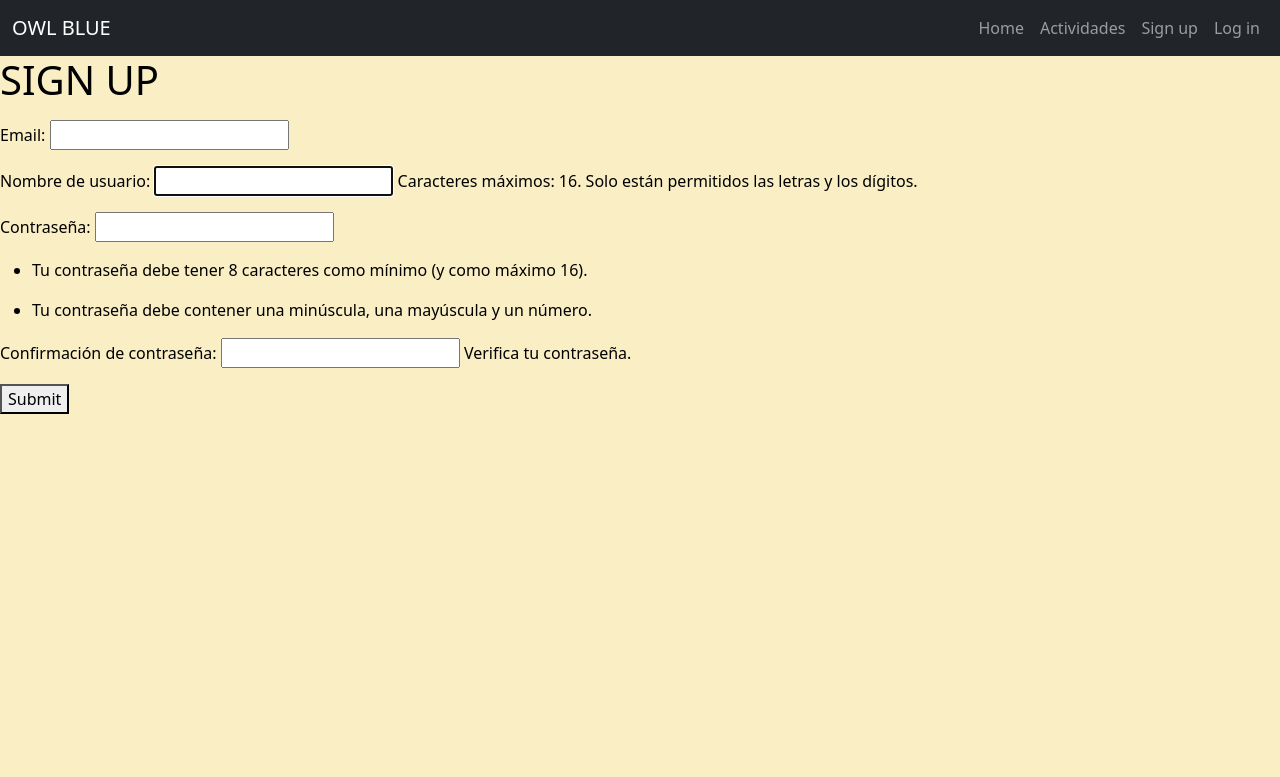
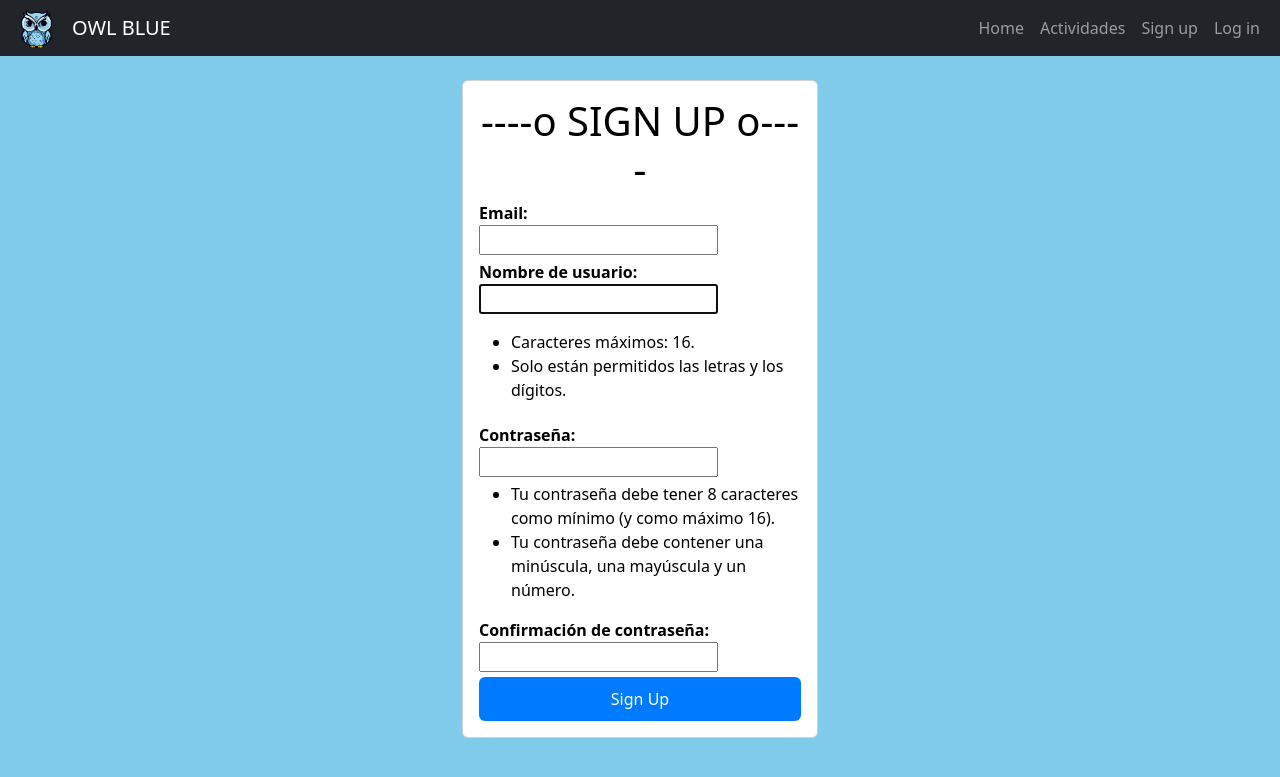
Before and after one commit to bumm1y/Owl_Blue, a Django app: page /signup/ in a window 1280 px wide. Shown: the top 777 px of the page. Run offline with Django 4.2, Linux system fonts and the light colour scheme.

Commit message:
--> Primer estilizado de vistas <-- ** Se incluyó un icon.png en la navbar (también se cambió en la pestaña del navegador) ** Se cambió principalmente el estilo de los formularios de sign up y log in (NO están terminados, falta mejorar detalles) ** Se sentaron las bases de la mayoría de los archivos .css (Pueden ser modificados aún más a futuro) ** Se incluyó el @login_required de Django (Se restringe la vista de 'Actividades' si el usuario no ha iniciado sesión)

```diff
--- a/Owl_Blue/owl_blue_app/templates/owl_blue_app/base.html
+++ b/Owl_Blue/owl_blue_app/templates/owl_blue_app/base.html
@@ -5,7 +5,7 @@
 <html lang="es">
     <head>
         <meta charset="UTF-8">
-        <link rel="icon" type="image/x-icon" href="{% static 'img/owlblue_icon1.png' %}"> <!--Muestra el ícono en cada pestaña-->
+        <link rel="icon" type="image/x-icon" href="{% static 'img/owlblue_icon.png' %}"> <!--Muestra el ícono en cada pestaña-->
         <link rel="stylesheet" href="https://cdn.jsdelivr.net/npm/bootstrap@5.3.2/dist/css/bootstrap.min.css"> <!--Importa contenido de Bootstrap5-->
         <link rel="stylesheet" type="text/css" href="{% static 'css/base.css' %}"> <!--Estilo .css de la base-->
         {% block header %} <!-- Crea un bloque header para relacionar con los otros .html-->
@@ -15,6 +15,7 @@
         <!--Navbar de Bootstrap5 y navegación html entre vistas-->
         <nav class="navbar navbar-expand-lg bg-dark navbar-dark">
             <div class="container-fluid">
+                <img src="{% static 'img/owlblue_icon.png' %}" alt="Logo" width="40" height="40" class="d-inline-block align-text-top custom-logo" >
                 <a class="navbar-brand" href="#">OWL BLUE</a>
                 <button class="navbar-toggler" type="button" data-bs-toggle="collapse" data-bs-target="#navbarNav" aria-controls="navbarNav" aria-expanded="false" aria-label="Toggle navigation">
                     <span class="navbar-toggler-icon"></span>
--- a/Owl_Blue/owl_blue_app/templates/owl_blue_app/index.html
+++ b/Owl_Blue/owl_blue_app/templates/owl_blue_app/index.html
@@ -8,7 +8,6 @@
 {% endblock %}
 
 {% block content %}
-    <img src="{% static 'img/owlblue_icon1.png' %}">
     <!-- Mensaje de confirmación (post-registro) -->
     {% if mensaje_confirmacion %}
     <div id="check">
--- a/Owl_Blue/owl_blue_app/templates/owl_blue_app/signup.html
+++ b/Owl_Blue/owl_blue_app/templates/owl_blue_app/signup.html
@@ -6,44 +6,53 @@
     <link rel="stylesheet" href="{% static 'css/signup.css' %}">
 {% endblock %}
 {% block content %}
-    <h1> SIGN UP </h1>
-    <form method="POST"> <!-- Formulario SignupForm-->
+    <main class="container">
+        <div class="row">
+            <div class="col-md-4 offset-md-4 mt-4"> <!-- Columna de amplio 4, centrado al espacio cuatro, con un margen de la navbar de 4-->
+                <form method="POST" class="card card-body"> <!-- Formulario SignupForm-->
                     {% csrf_token %} <!-- Validación CSRF de Django (Medida de seguridad)-->
+                    <h1 class="text-center"> ----o SIGN UP o----</h1>
                     {{error}} <!-- Error definido en 'views.py'-->
-        <p></p>
-        <p>
-            <label for="id_email">Email:</label>
+                    <div class="mb-3 form-group">
+                        <label for="id_email">Email:⠀⠀⠀⠀</label>
                         <input type="email" name="email" maxlength="50" autocapitalize="none" autocomplete="email" required="" id="id_email">
-        </p>
-        <p>
+                    </div>
+                    <div class="mb-3 form-group">
                         <label for="id_username">Nombre de usuario:</label>
                         <input type="text" name="username" maxlength="16" pattern="[a-zA-Z0-9]+" autocapitalize="none" autocomplete="username" autofocus="" required="" id="id_username">
-            <span class="helptext">Caracteres máximos: 16. Solo están permitidos las letras y los dígitos.</span>
-        </p>
-        <p>
-            <label for="id_password1">Contraseña:</label>
+                        <p></p>
+                    <ul>
+                        <li>
+                            Caracteres máximos: 16.
+                        </li>
+                        <li>
+                            Solo están permitidos las letras y los dígitos.
+                        </li>
+                    </ul>
+                    </div>
+                    <div class="mb-3 form-group">
+                        <label for="id_password1">Contraseña:⠀</label>
                         <input type="password" name="password1" minlength= "8" maxlength="16" pattern="[a-zA-Z0-9]+" autocomplete="new-password" required="" id="id_password1">
-            <span class="helptext"></span>
-        </p>
+                    </div>
                     <ul>
                         <li>
                             Tu contraseña debe tener 8 caracteres como mínimo (y como máximo 16).
-                <p></p>
                         </li>
                         <li>
                             Tu contraseña debe contener una minúscula, una mayúscula y un número.
                         </li>
                     </ul>
-      <p></p>
-      <p>
+                  <div class="mb-3 form-group">
                     <label for="id_password2">Confirmación de contraseña:</label>
                     <input type="password" name="password2" minlength= "8" maxlength="16" pattern="[a-zA-Z0-9]+" autocomplete="new-password" required="" id="id_password2">
-        <span class="helptext">Verifica tu contraseña.</span>
-      </p>
-      <p>
-        <button type="submit">Submit</button>
-      </p>
+                  </div>
+                    <button class="btn btn-primary">
+                        Sign Up
+                    </button>
                 </form>
+            </div>
+        </div>
+    </main>
 </body>
 </html>
 {% endblock %}
--- a/Owl_Blue/owl_blue_app/views.py
+++ b/Owl_Blue/owl_blue_app/views.py
@@ -4,6 +4,7 @@ from django.contrib.auth.models import User
 from django.contrib.auth import login, logout, authenticate
 from django.db import IntegrityError
 from .models import Categoria
+from django.contrib.auth.decorators import login_required
 
 # Página home
 def index(request):
@@ -29,9 +30,9 @@ def signup(request):
                 return redirect('home')
             except IntegrityError:
                 return render(request, 'owl_blue_app/signup.html', {
-            'form': form, 'error': 'El usuario o correo ingresado ya existe'})
+            'form': form, 'error': '[!] El usuario o correo ingresado ya existe'})
         return render(request, 'owl_blue_app/signup.html', {
-            'form': form, 'error': 'Las contraseñas no coinciden'})
+            'form': form, 'error': '[!] Las contraseñas no coinciden'})
 
 
 # Login
@@ -47,7 +48,7 @@ def signin(request):
         ])
         if user is None:
             return render(request, 'owl_blue_app/signin.html', {
-                'form': form, 'error': 'El usuario o la contraseña son incorrectos'})
+                'form': form, 'error': '[!] El usuario o la contraseña son incorrectos.'})
         else:
             login(request, user)
             return redirect('home')
@@ -58,6 +59,7 @@ def signout(request):
 
 ''' Actividades() '''
 
+@login_required # Se necesita estar logeado para ingresar a actividades
 def acts(request):
     acts = Categoria.objects.all()
     return render(request, 'owl_blue_app/acts.html', {
--- a/Owl_Blue/owl_blue_project/settings.py
+++ b/Owl_Blue/owl_blue_project/settings.py
@@ -124,6 +124,9 @@ USE_TZ = True
 STATIC_URL = '/static/'
 STATICFILES_DIRS = [os.path.join(BASE_DIR, 'static')]
 
+# Login URL (Ingreso a 'Actividades' sin estar logeado)
+LOGIN_URL = '/login'
+
 
 # Default primary key field type
 # https://docs.djangoproject.com/en/4.2/ref/settings/#default-auto-field
--- a/Owl_Blue/static/css/acts.css
+++ b/Owl_Blue/static/css/acts.css
@@ -1,4 +1,4 @@
 body {
-    background: rgb(250, 238, 197);
+    background: rgb(128, 203, 234);
     color: black;
 }
--- a/Owl_Blue/static/css/base.css
+++ b/Owl_Blue/static/css/base.css
@@ -0,0 +1,4 @@
+.custom-logo {
+    margin-right: 15px !important;
+    margin-left: 5px !important;
+}
--- a/Owl_Blue/static/css/home.css
+++ b/Owl_Blue/static/css/home.css
@@ -2,3 +2,5 @@ body {
     background: rgb(128, 203, 234);
     color: black;
 }
+
+/* -expand-lg bg-dark navbar-dark"
--- a/Owl_Blue/static/css/signup.css
+++ b/Owl_Blue/static/css/signup.css
@@ -1,4 +1,28 @@
 body {
-    background: rgb(250, 238, 197);
+    background: rgb(128, 203, 234);
     color: black;
 }
+
+/* Estilo para los formularios y etiquetas */
+.form-group {
+    margin-bottom: 5px !important;
+}
+
+.form-group label {
+    font-weight: bold !important;
+}
+
+/* Estilo para los botones */
+.btn-primary {
+    background-color: #007bff;
+    color: #fff;
+    border: none;
+    padding: 10px 20px;
+    cursor: pointer;
+}
+
+/* Estilo para centrar el botón */
+.btn-block {
+    display: block;
+    width: 100%;
+}
```
Also changed, not shown: Owl_Blue/owl_blue_app/templates/owl_blue_app/signin.html (+16 -11 lines), Owl_Blue/static/css/login.css (+30 -1 lines), Owl_Blue/static/img/owlblue_icon.png (added), Owl_Blue/static/img/owlblue_icon1.png (deleted). Lines whose indentation alone changed are shown as unchanged.
